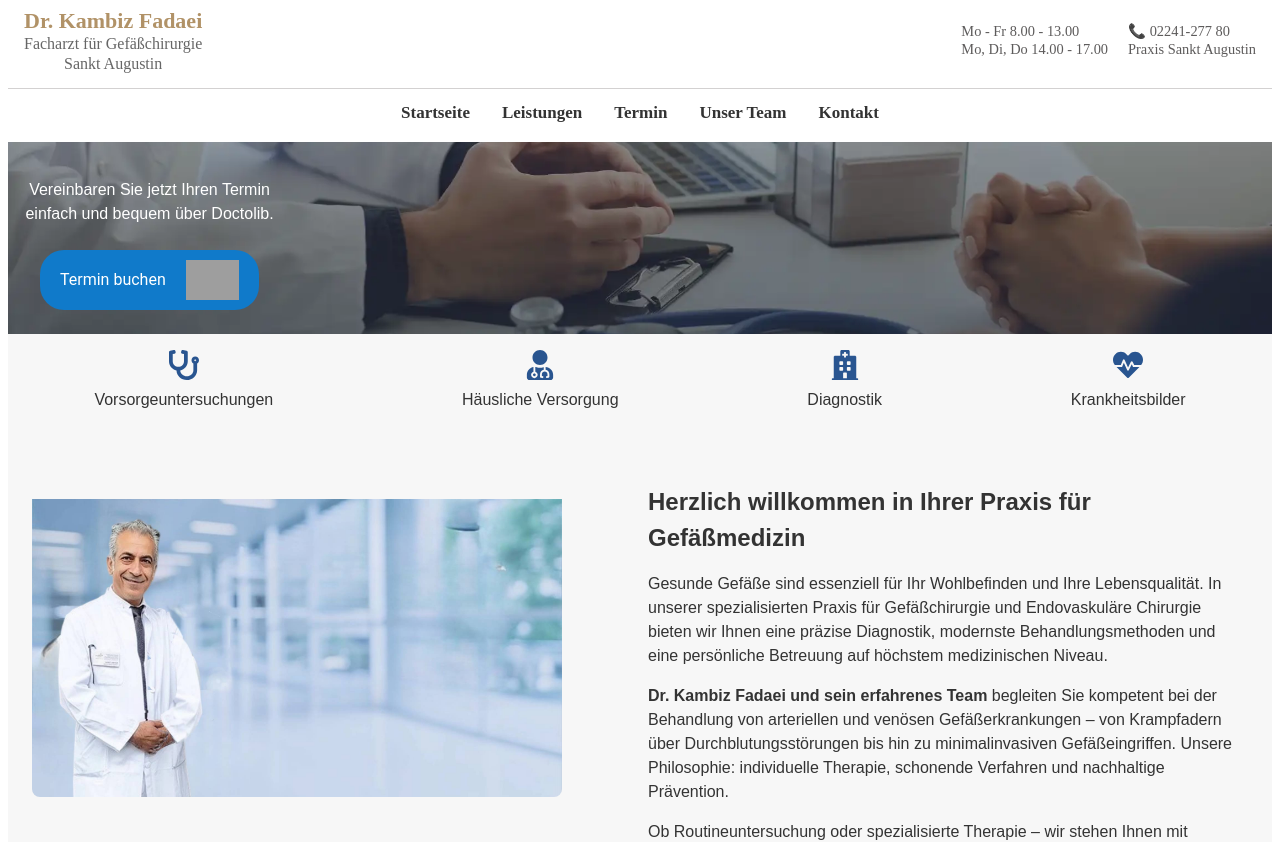
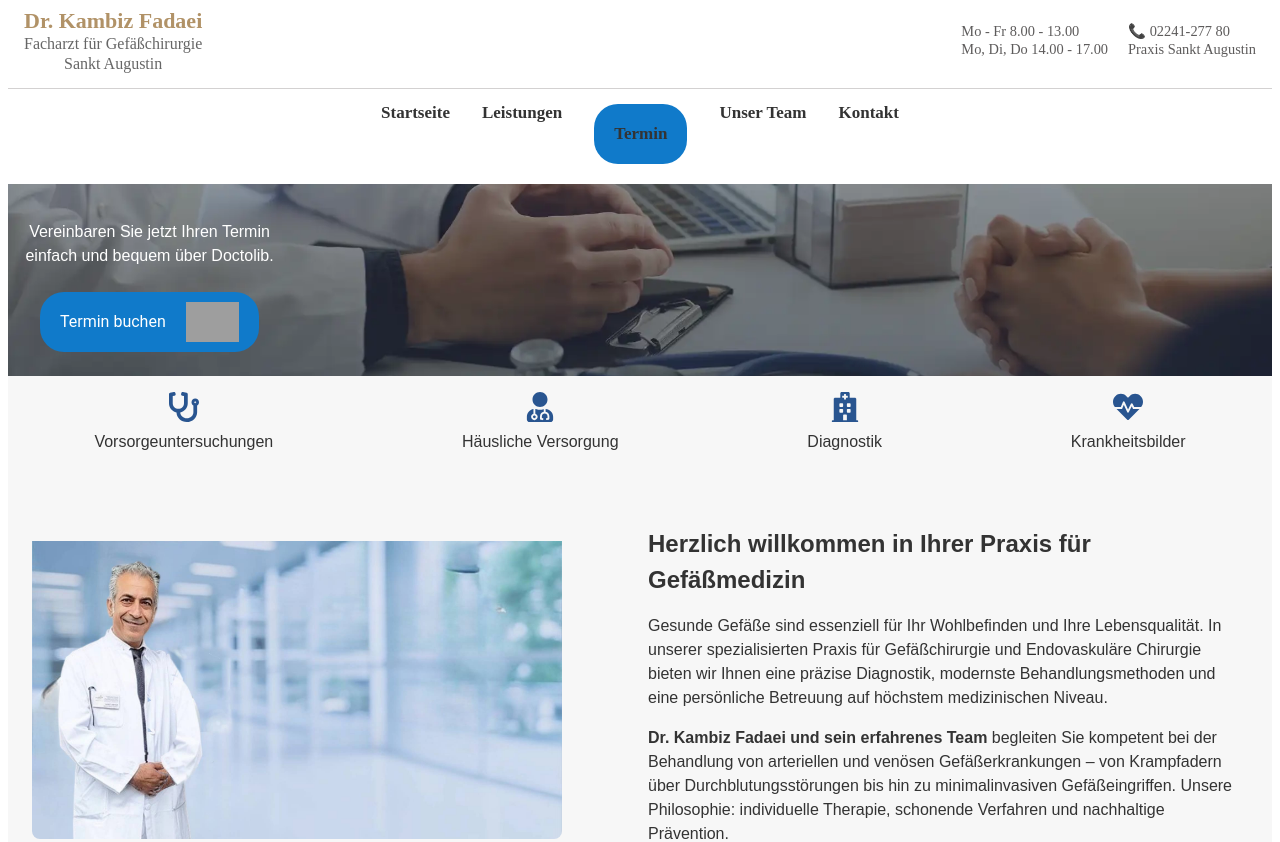
Before and after one commit to Ladan-Mirzaei/gefaesspraxis-fadaei, a React (Vite) app in the folder client/: page / in a window 1280 px wide. Shown: the top 842 px of the page. Built offline with nearby package versions, Linux system fonts and the light colour scheme; grey boxes are pictures that could not be loaded.

Commit message:
Änderung css

```diff
--- a/client/src/components/Navbar.jsx
+++ b/client/src/components/Navbar.jsx
@@ -57,9 +57,13 @@ function Navbar() {
             </NavLink>
           </li>
           <li>
-            <NavLink to="/behandlung-gefaesserkrankungen" onClick={handleMenuItemClick}>
-              Termin
-            </NavLink>
+          <a
+            href="https://www.doctolib.de/einzelpraxis/sankt-augustin/gefaesschirurgische-praxis-dr-fadaei"
+            className="appointment-button"
+            target="_blank"
+            rel="noopener noreferrer"
+          >              Termin
+            </a>
           </li>
           <li>
             <a href="#team" onClick={handleMenuItemClick}>
```
